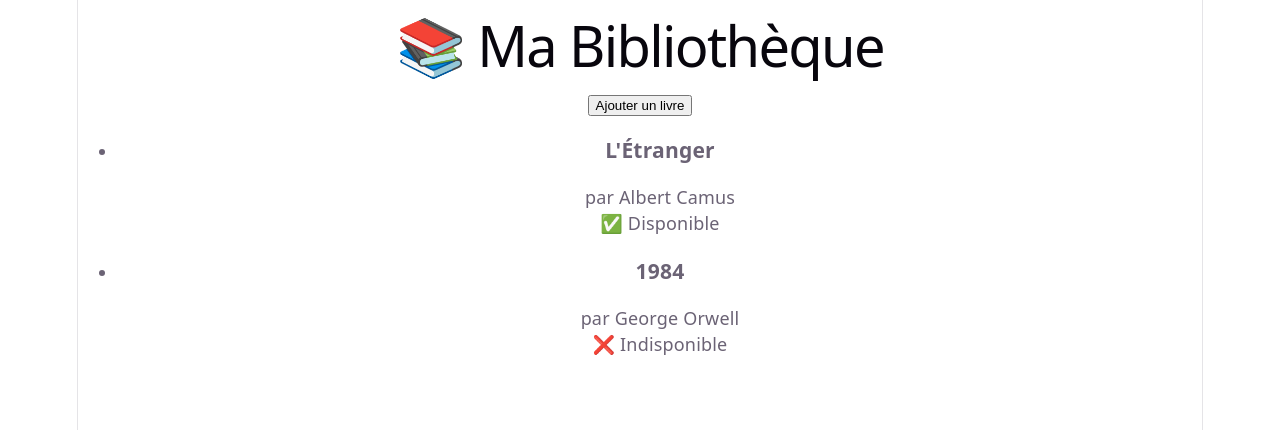
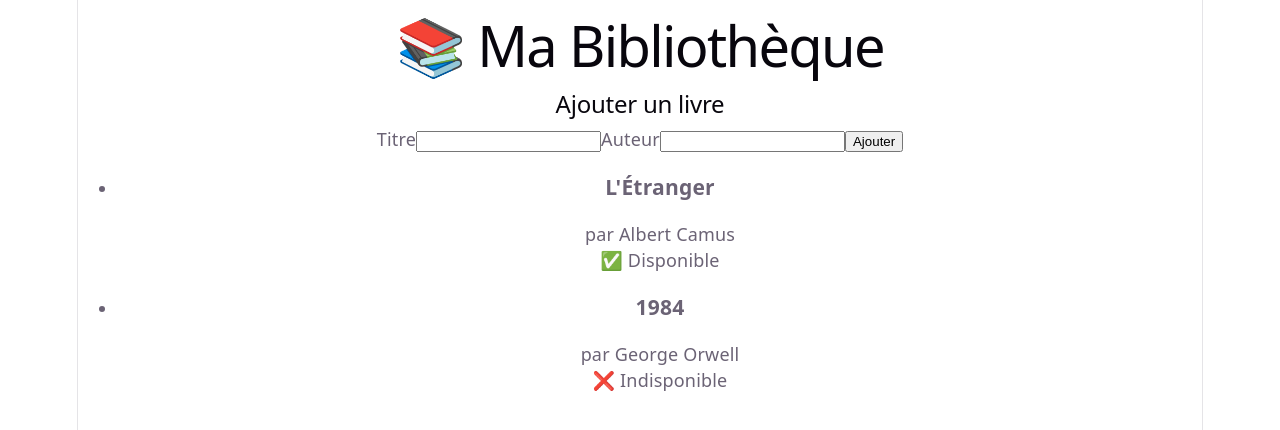
Before and after one commit to SarhouAS/biblio-app, a React (Vite) app: page / in a window 1280 px wide. Shown: the top 430 px of the page. Built offline with nearby package versions, Linux system fonts and the light colour scheme.

Commit message:
feat(ex6): add BookForm with title/author submission

```diff
--- a/src/App.tsx
+++ b/src/App.tsx
@@ -1,6 +1,7 @@
 import { useState } from "react";
 import type { Book } from "./types/Books";
 import { BookList } from "./components/BookList";
+import { BookForm } from "./components/BookForm";
 import "./App.css";
 
 const initialBooks: Book[] = [
@@ -9,14 +10,13 @@ const initialBooks: Book[] = [
 ];
 
 export default function App() {
-
   const [books, setBooks] = useState<Book[]>(initialBooks);
 
-  function handleAddBook() {
+  function handleAddBook(data: { title: string; author: string }) {
     const newBook: Book = {
       id: Date.now().toString(),
-      title: "Nouveau livre",
-      author: "Auteur inconnu",
+      title: data.title,
+      author: data.author,
       available: true,
     };
     setBooks((prev) => [...prev, newBook]);
@@ -26,7 +26,7 @@ export default function App() {
     <div className="app">
       <h1>📚 Ma Bibliothèque</h1>
 
-      <button onClick={handleAddBook}>Ajouter un livre</button>
+      <BookForm onAdd={handleAddBook} />
 
       <BookList books={books} />
     </div>
```
